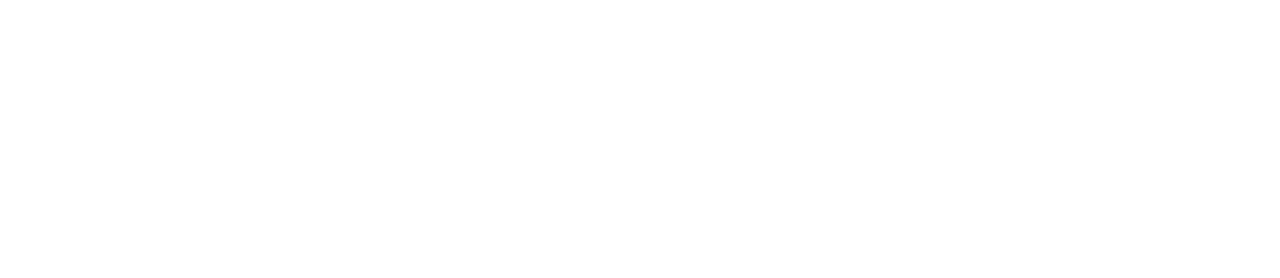
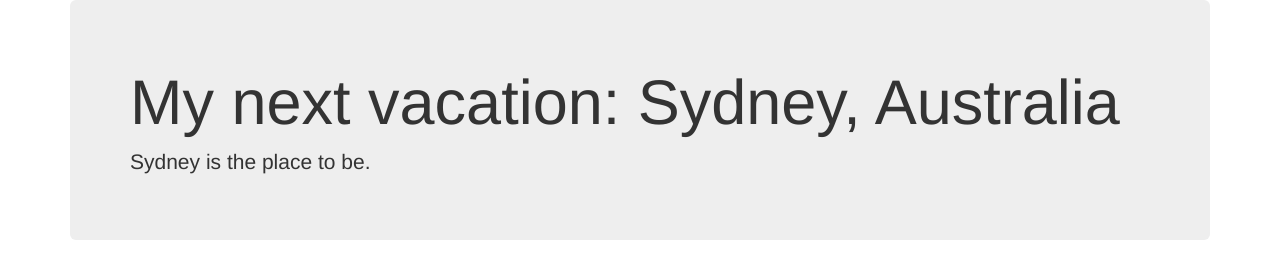
Before and after one commit to austinb847/next-vacation, a plain HTML site: page index.html in a window 1280 px wide. Drawn offline with Linux system fonts and the light colour scheme.

Commit message:
add bootstrap container and jumbotron class to create title section

```diff
--- a/index.html
+++ b/index.html
@@ -5,6 +5,11 @@
     <link href="css/bootstrap.css" rel="stylesheet" type="text/css">
   </head>
   <body>
-
+    <div class="container">
+      <div class="jumbotron">
+        <h1>My next vacation: Sydney, Australia</h1>
+        <p>Sydney is the place to be.</p>
+      </div>
+    </div>
   </body>
 </html>
```
